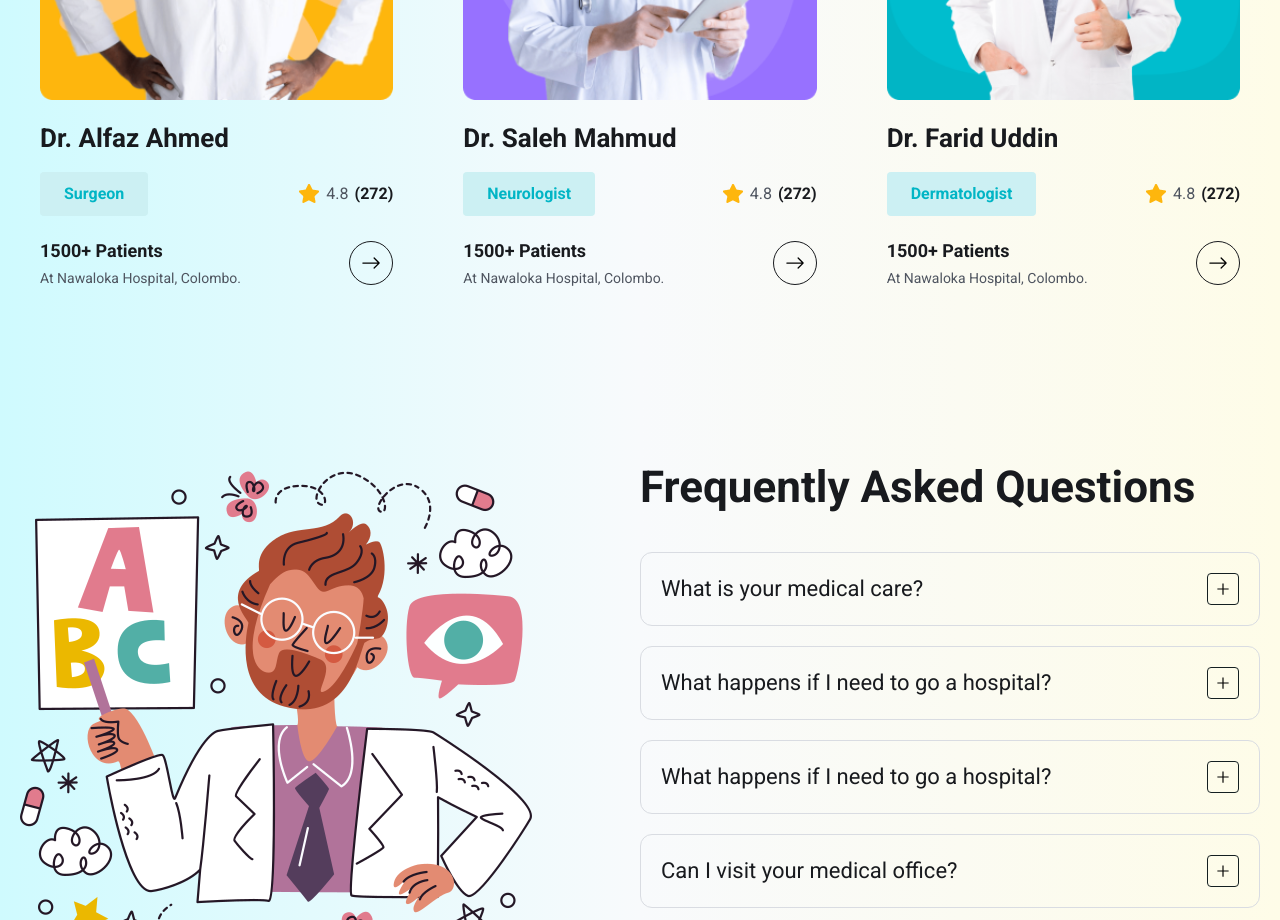
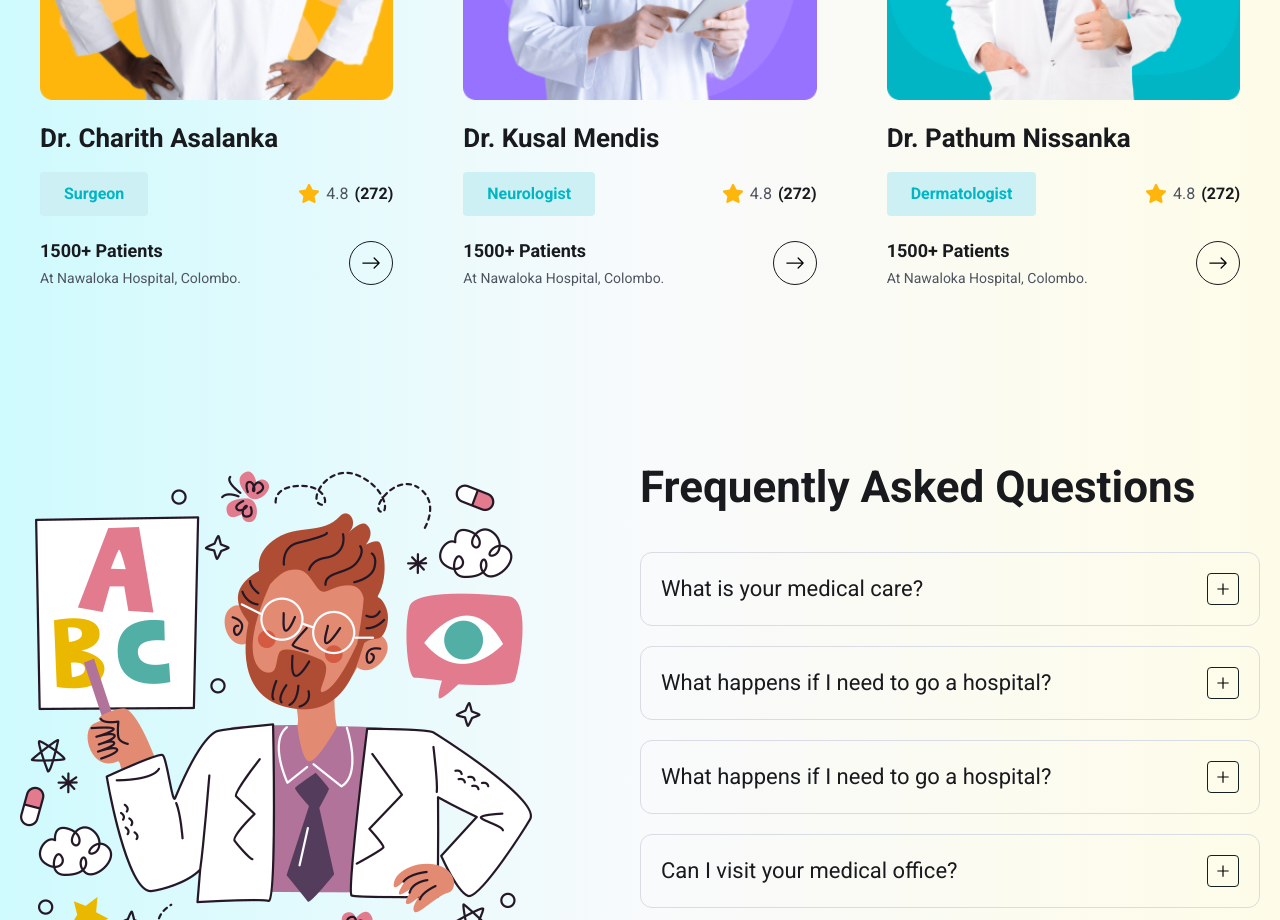
Before and after one commit to THARUG99/DEV, a React (Vite) app in the folder frontend/: page / in a window 1280 px wide. Shown: the part 4300-5220 px from the top of the page. Built offline with nearby package versions, Linux system fonts and the light colour scheme.

Commit message:
Doctor Details Update

```diff
--- a/frontend/src/assets/data/doctors.js
+++ b/frontend/src/assets/data/doctors.js
@@ -5,7 +5,7 @@ import doctorImg03 from "../images/doctor-img03.png";
 export const doctors = [
   {
     id: "01",
-    name: "Dr. Alfaz Ahmed",
+    name: "Dr. Charith Asalanka",
     specialization: "Surgeon",
     avgRating: 4.8,
     totalRating: 272,
@@ -15,7 +15,7 @@ export const doctors = [
   },
   {
     id: "02",
-    name: "Dr. Saleh Mahmud",
+    name: "Dr. Kusal Mendis",
     specialization: "Neurologist",
     avgRating: 4.8,
     totalRating: 272,
@@ -25,7 +25,7 @@ export const doctors = [
   },
   {
     id: "03",
-    name: "Dr. Farid Uddin",
+    name: "Dr. Pathum Nissanka",
     specialization: "Dermatologist",
     avgRating: 4.8,
     totalRating: 272,
```
